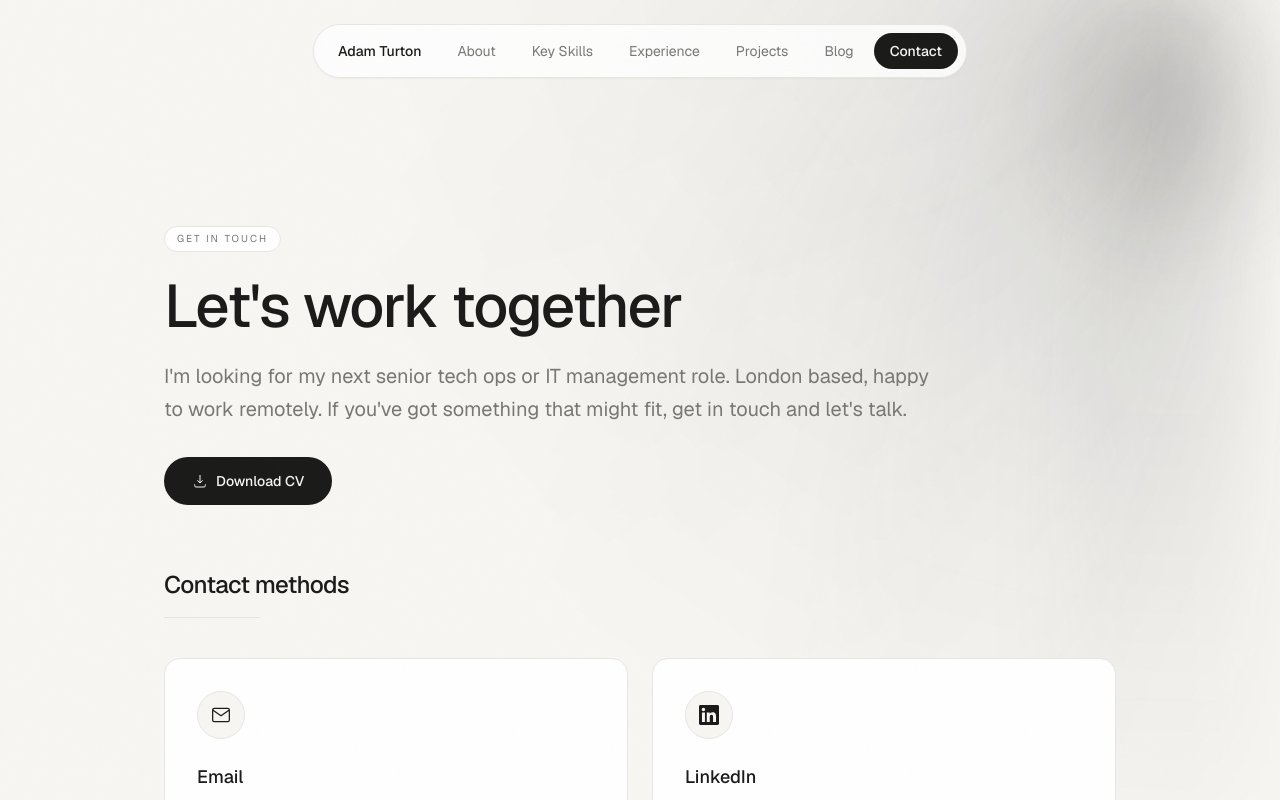
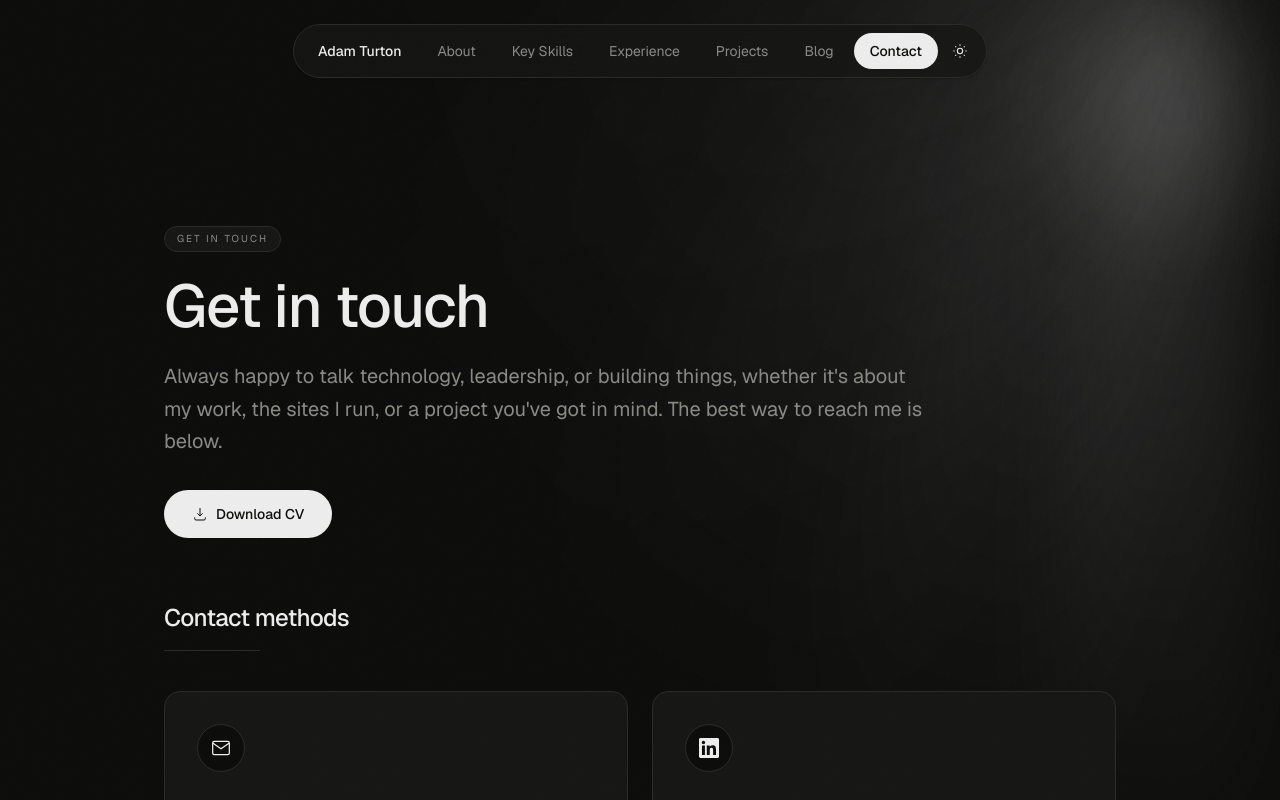
Before and after one commit to errorpleasetryagain/adamturton-portfolio, a Next.js app: page /contact in a window 1280 px wide. Shown: the top 800 px of the page. Built offline with nearby package versions, Linux system fonts and the light colour scheme.

Commit message:
Remove job-seeking signals, dark mode default + toggle, refreshed CV

```diff
--- a/src/app/about/page.tsx
+++ b/src/app/about/page.tsx
@@ -40,7 +40,7 @@ export default function AboutPage() {
               "My Apple background is genuine and hands-on. I'm an Apple Certified Mac Technician, so I've done the component level repair, the diagnostics, the macOS and iOS and MDM side of things, not just managed people who do it. That depth carries through everything since.",
               "Outside of work I build things. A few content sites in Next.js and MDX, and a lot of time spent with AI and agentic workflows. I use Claude and local models daily and build real automations with them, so when I say I'm up to date on AI I mean I'm using it, not reading about it.",
               "Away from a screen, music is the big one. I make it and I DJ. I cook most of my own meals, I'm in the gym four days a week, and I keep a pretty healthy lifestyle in general. I'll happily disappear on a long walk, and I collect trainers, which is a habit I have made peace with.",
-              "I have ADHD, so I work best with clarity, autonomy and a bit of variety. Based in London, looking for my next senior tech ops or IT management role.",
+              "I have ADHD, so I work best with clarity, autonomy and a bit of variety. Based in London.",
             ]}
           </ScrollReveal>
 
--- a/src/app/contact/page.tsx
+++ b/src/app/contact/page.tsx
@@ -20,13 +20,13 @@ export default function ContactPage() {
           </div>
 
           <h1 className="mb-6 text-4xl font-medium tracking-tight text-[var(--foreground)] md:text-5xl lg:text-6xl">
-            Let&apos;s work together
+            Get in touch
           </h1>
 
           <p className="mb-8 max-w-[60ch] text-lg leading-relaxed text-[var(--foreground-muted)] md:text-xl">
-            I&apos;m looking for my next senior tech ops or IT management role.
-            London based, happy to work remotely. If you&apos;ve got something
-            that might fit, get in touch and let&apos;s talk.
+            Always happy to talk technology, leadership, or building things,
+            whether it&apos;s about my work, the sites I run, or a project
+            you&apos;ve got in mind. The best way to reach me is below.
           </p>
 
           <a
--- a/src/app/cv/page.tsx
+++ b/src/app/cv/page.tsx
@@ -67,7 +67,7 @@ export default function CVPage() {
         </a>
 
         <p className="mt-4 text-sm text-[var(--foreground-muted)]">
-          Based in London. Open to remote.
+          Based in London.
         </p>
       </motion.section>
 
@@ -248,8 +248,8 @@ export default function CVPage() {
           Want to talk?
         </h2>
         <p className="mb-6 max-w-[60ch] text-[var(--foreground-muted)]">
-          I am looking for my next senior technology operations or IT management
-          role. London based, happy to work remotely.
+          Always happy to talk technology, leadership, or building things.
+          Based in London.
         </p>
         <div className="flex flex-wrap gap-4">
           <a
--- a/src/app/experience/page.tsx
+++ b/src/app/experience/page.tsx
@@ -483,8 +483,7 @@ export default function ExperiencePage() {
             Get in touch
           </h2>
           <p className="mx-auto mb-8 max-w-[50ch] text-[var(--foreground-muted)]">
-            Looking for my next senior technology operations or IT management role.
-            London based, happy to work remotely.
+            Always happy to talk technology, leadership, or building things.
           </p>
           <div className="flex flex-wrap justify-center gap-4">
             <Link
--- a/src/app/globals.css
+++ b/src/app/globals.css
@@ -50,8 +50,8 @@
   --shadow-hover: 0 12px 40px rgba(0, 0, 0, 0.1);
 }
 
-@media (prefers-color-scheme: dark) {
-  :root {
+/* Dark theme, applied via the .dark class (next-themes) */
+.dark {
   /* Tinted dark, not pure black */
   --background: #0C0C0B;
   --surface: #161614;
@@ -64,7 +64,6 @@
   --shadow-md: 0 4px 16px rgba(0, 0, 0, 0.3);
   --shadow-lg: 0 8px 30px rgba(0, 0, 0, 0.4);
   --shadow-hover: 0 12px 40px rgba(0, 0, 0, 0.5);
-  }
 }
 
 @theme inline {
@@ -126,10 +125,8 @@ body::before {
   animation: breathe 3s ease-in-out infinite;
 }
 
-@media (prefers-color-scheme: dark) {
-  .badge-breathe::before {
+.dark .badge-breathe::before {
   background: var(--foreground);
-  }
 }
 
 /* Side rays: slow, gentle drift of the cascading light from the top-right */
--- a/src/app/layout.tsx
+++ b/src/app/layout.tsx
@@ -4,6 +4,7 @@ import "./globals.css";
 import Header from "@/components/layout/header";
 import Footer from "@/components/layout/footer";
 import SideRays from "@/components/ui/side-rays";
+import Providers from "@/components/providers";
 
 const geistSans = Geist({
   variable: "--font-geist-sans",
@@ -17,7 +18,7 @@ const geistMono = Geist_Mono({
 
 export const metadata: Metadata = {
   title: "Adam Turton",
-  description: "Technology operations manager. Ten years across Apple, Selfridges and Starling Bank. Leads teams, keeps things running, and is at his best developing the people around him. Looking for his next senior tech ops or IT management role.",
+  description: "Technology operations manager. Ten years across Apple, Selfridges and Starling Bank. Leads teams, keeps things running, and is at his best developing the people around him. Builds content sites and AI automations on the side.",
 };
 
 export default function RootLayout({
@@ -28,13 +29,16 @@ export default function RootLayout({
   return (
     <html
       lang="en"
+      suppressHydrationWarning
       className={`${geistSans.variable} ${geistMono.variable} h-full antialiased`}
     >
       <body className="min-h-full flex flex-col">
-        <SideRays />
-        <Header />
-        <main className="flex-1 pt-20">{children}</main>
-        <Footer />
+        <Providers>
+          <SideRays />
+          <Header />
+          <main className="flex-1 pt-20">{children}</main>
+          <Footer />
+        </Providers>
       </body>
     </html>
   );
--- a/src/app/page.tsx
+++ b/src/app/page.tsx
@@ -39,7 +39,7 @@ export default function Home() {
           <motion.div variants={fadeUp} className="mb-6">
             <div className="badge-breathe inline-flex items-center rounded-full border border-[var(--accent-green-bg)] bg-[var(--accent-green-bg)] px-3 py-1">
               <span className="text-[10px] uppercase tracking-[0.2em] text-[var(--accent-green-text)]">
-                Open to roles
+                People &amp; technology
               </span>
             </div>
           </motion.div>
@@ -282,8 +282,8 @@ export default function Home() {
             Get in touch
           </h2>
           <p className="relative mx-auto mb-8 max-w-[50ch] text-[var(--foreground-muted)]">
-            Looking for my next senior tech ops or IT management role. London
-            based, happy to work remotely.
+            Always happy to talk technology, leadership, or building things.
+            Drop me a line.
           </p>
           <div className="relative flex flex-wrap items-center justify-center gap-4">
             <Link
--- a/src/app/projects/page.tsx
+++ b/src/app/projects/page.tsx
@@ -150,7 +150,7 @@ export default function ProjectsPage() {
           Interested in working together?
         </h2>
         <p className="mx-auto mb-8 max-w-[50ch] text-[var(--foreground-muted)]">
-          Looking for my next senior tech ops or IT management role. London based, happy to work remotely.
+          Always happy to talk technology, leadership, or building things.
         </p>
         <Link
           href="/contact"
--- a/src/components/layout/header.tsx
+++ b/src/components/layout/header.tsx
@@ -4,6 +4,7 @@ import Link from 'next/link';
 import { usePathname } from 'next/navigation';
 import { motion, AnimatePresence } from 'framer-motion';
 import { useState } from 'react';
+import ThemeToggle from '@/components/ui/theme-toggle';
 
 const navLinks = [
   { href: '/about', label: 'About' },
@@ -70,12 +71,15 @@ export default function Header() {
             >
               Contact
             </Link>
+            <ThemeToggle />
           </div>
 
-          {/* Mobile menu button */}
+          {/* Mobile: theme toggle + menu button */}
+          <div className="flex items-center gap-1 md:hidden">
+            <ThemeToggle />
           <button
             onClick={() => setIsOpen(!isOpen)}
-            className="flex md:hidden items-center justify-center rounded-full p-2 text-[var(--foreground)] transition-colors hover:bg-[var(--border)]"
+            className="flex items-center justify-center rounded-full p-2 text-[var(--foreground)] transition-colors hover:bg-[var(--border)]"
             aria-label="Toggle menu"
           >
             <svg width="20" height="20" viewBox="0 0 24 24" fill="none" stroke="currentColor" strokeWidth="1.5">
@@ -86,6 +90,7 @@ export default function Header() {
               )}
             </svg>
           </button>
+          </div>
         </nav>
       </motion.header>
 
--- /dev/null
+++ b/src/components/providers.tsx
@@ -0,0 +1,12 @@
+'use client';
+
+import { ThemeProvider } from 'next-themes';
+import type { ReactNode } from 'react';
+
+export default function Providers({ children }: { children: ReactNode }) {
+  return (
+    <ThemeProvider attribute="class" defaultTheme="dark" enableSystem={false}>
+      {children}
+    </ThemeProvider>
+  );
+}
--- /dev/null
+++ b/src/components/ui/theme-toggle.tsx
@@ -0,0 +1,40 @@
+'use client';
+
+import { useEffect, useState } from 'react';
+import { useTheme } from 'next-themes';
+
+export default function ThemeToggle() {
+  const { resolvedTheme, setTheme } = useTheme();
+  const [mounted, setMounted] = useState(false);
+
+  // Avoid hydration mismatch: only render the real icon after mount.
+  useEffect(() => {
+    // eslint-disable-next-line react-hooks/set-state-in-effect
+    setMounted(true);
+  }, []);
+
+  const isDark = resolvedTheme === 'dark';
+
+  return (
+    <button
+      onClick={() => setTheme(isDark ? 'light' : 'dark')}
+      aria-label={isDark ? 'Switch to light mode' : 'Switch to dark mode'}
+      className="flex h-9 w-9 items-center justify-center rounded-full text-[var(--foreground)] transition-colors hover:bg-[var(--border)]"
+    >
+      {!mounted ? (
+        <span className="h-4 w-4" />
+      ) : isDark ? (
+        // Sun
+        <svg className="h-4 w-4" viewBox="0 0 24 24" fill="none" stroke="currentColor" strokeWidth="1.6">
+          <circle cx="12" cy="12" r="4" />
+          <path d="M12 2v2M12 20v2M4.93 4.93l1.41 1.41M17.66 17.66l1.41 1.41M2 12h2M20 12h2M4.93 19.07l1.41-1.41M17.66 6.34l1.41-1.41" />
+        </svg>
+      ) : (
+        // Moon
+        <svg className="h-4 w-4" viewBox="0 0 24 24" fill="none" stroke="currentColor" strokeWidth="1.6">
+          <path d="M21 12.79A9 9 0 1 1 11.21 3 7 7 0 0 0 21 12.79Z" />
+        </svg>
+      )}
+    </button>
+  );
+}
```
Also changed, not shown: 1 other file (tests, documents, lock files or other folders). Lines whose indentation alone changed are shown as unchanged.
